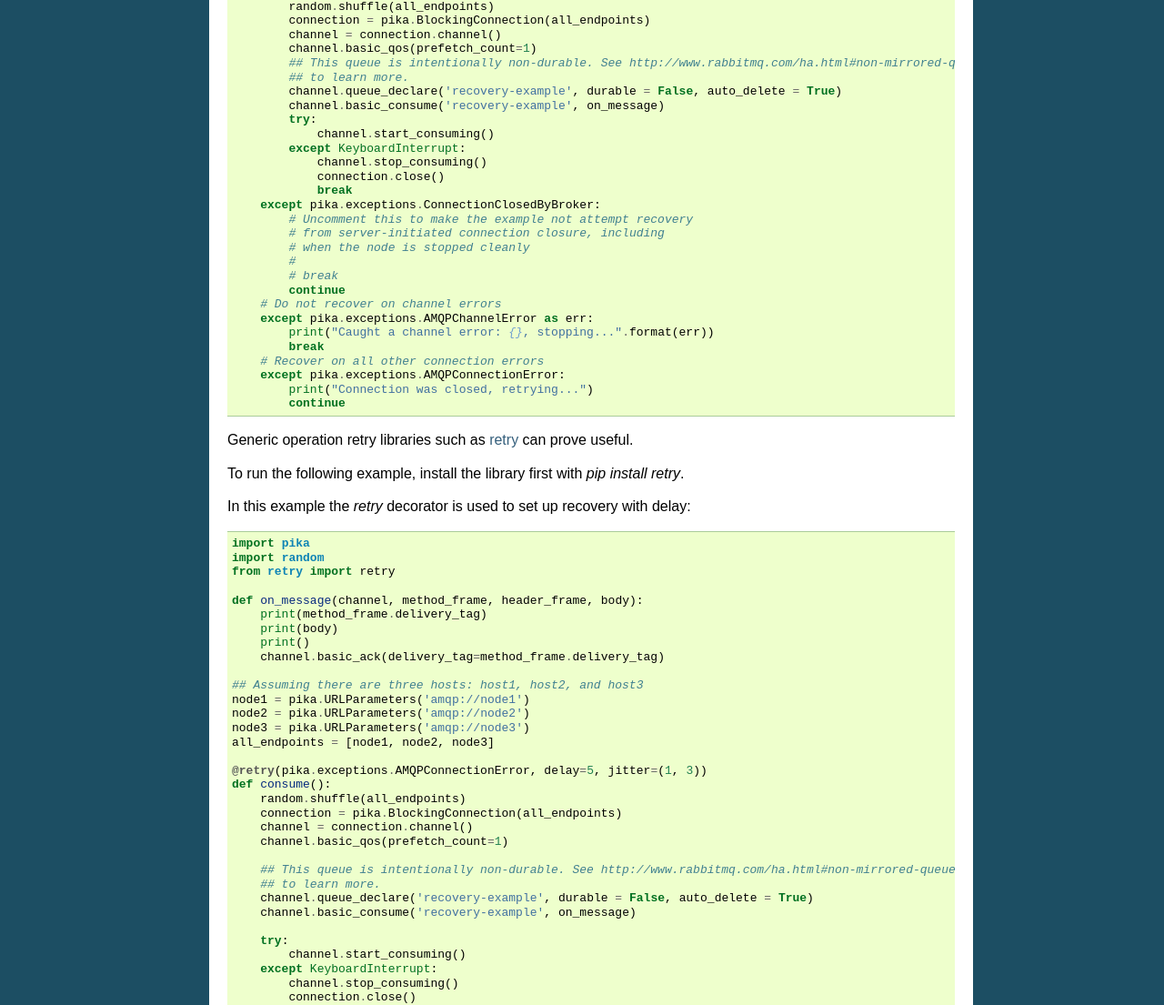
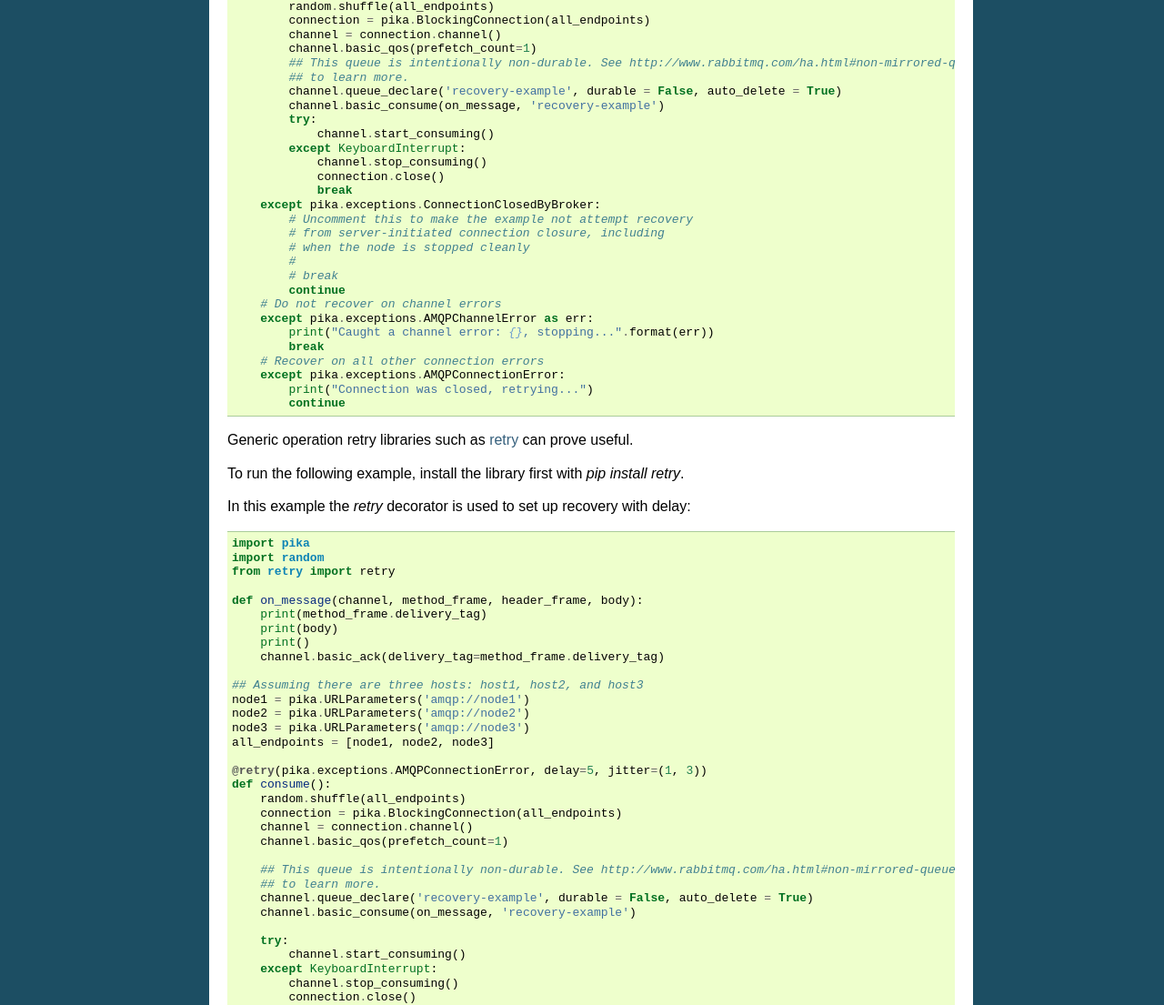
Before and after one commit to pika/pika, a Sphinx documentation site: the page built from docs/examples/blocking_consume_recover_multiple_hosts.rst, in a window 1280 px wide. Shown: the part 622-1727 px from the top of the page at 91% size. Built offline with Sphinx 7.4.7, drawn with Linux system fonts in a browser that asks for light colours.

```diff
--- a/docs/examples/blocking_consume_recover_multiple_hosts.rst
+++ b/docs/examples/blocking_consume_recover_multiple_hosts.rst
@@ -41,7 +41,7 @@ connection errors::
             ## This queue is intentionally non-durable. See http://www.rabbitmq.com/ha.html#non-mirrored-queue-behavior-on-node-failure
             ## to learn more.
             channel.queue_declare('recovery-example', durable = False, auto_delete = True)
-            channel.basic_consume('recovery-example', on_message)
+            channel.basic_consume(on_message, 'recovery-example')
             try:
                 channel.start_consuming()
             except KeyboardInterrupt:
@@ -97,7 +97,7 @@ In this example the `retry` decorator is used to set up recovery with delay::
         ## This queue is intentionally non-durable. See http://www.rabbitmq.com/ha.html#non-mirrored-queue-behavior-on-node-failure
         ## to learn more.
         channel.queue_declare('recovery-example', durable = False, auto_delete = True)
-        channel.basic_consume('recovery-example', on_message)
+        channel.basic_consume(on_message, 'recovery-example')
 
         try:
             channel.start_consuming()
```
